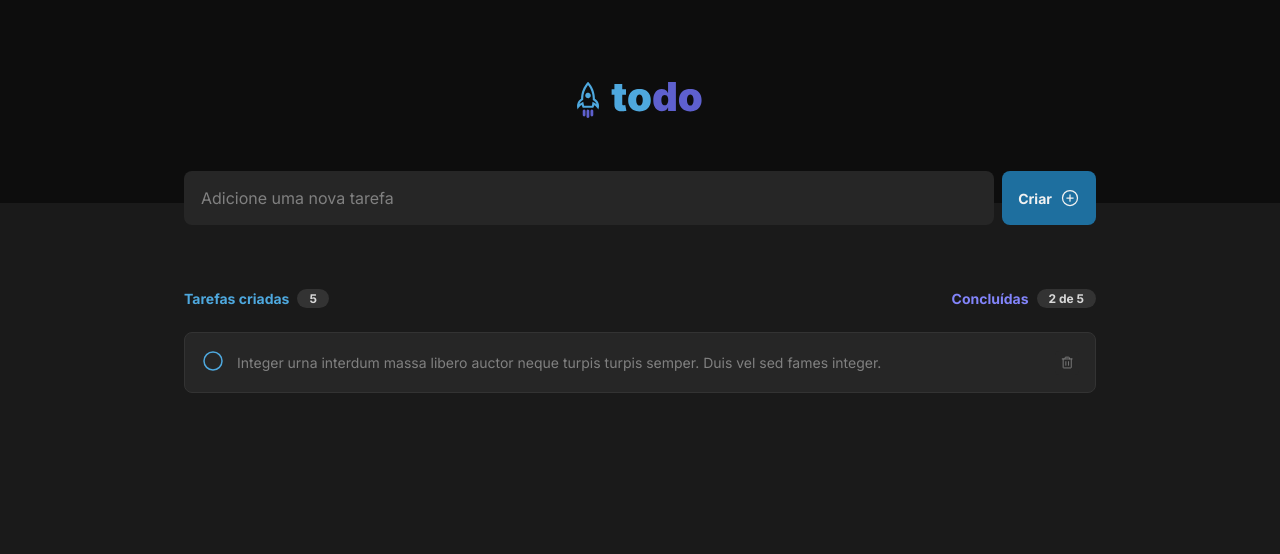
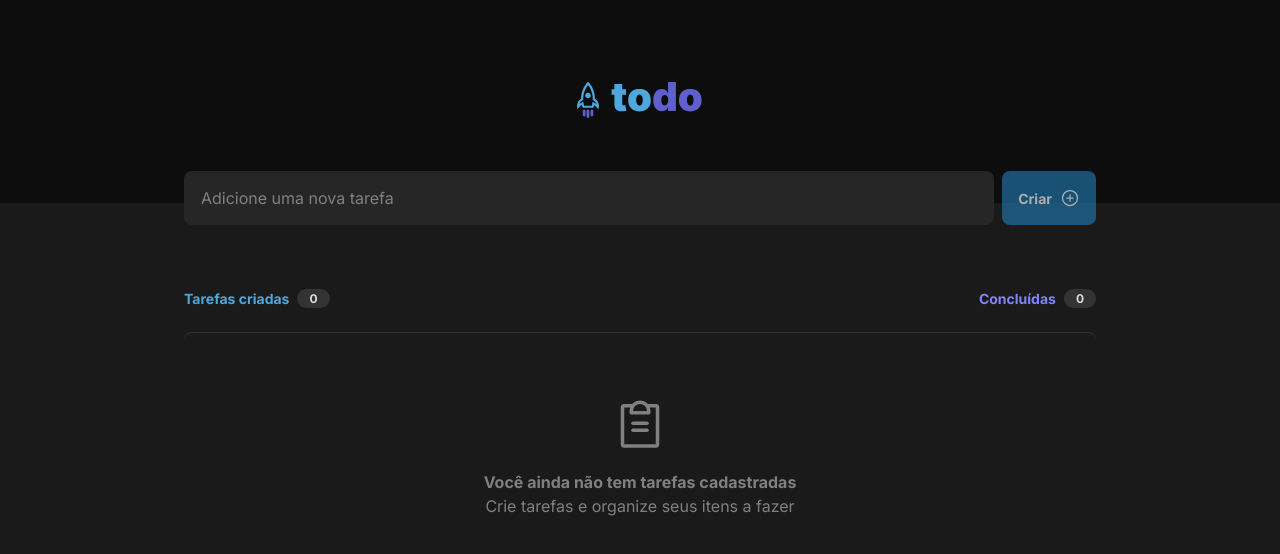
Before and after one commit to Newton-Duarte/ignite-todo-list, a React (Vite) app: page / in a window 1280 px wide. Shown: the top 554 px of the page. Built offline with nearby package versions, Linux system fonts and the light colour scheme.

Commit message:
feat: implement task form features

```diff
--- a/src/App.module.css
+++ b/src/App.module.css
@@ -88,56 +88,24 @@
   font-size: 0.75rem;
 }
 
-.todo {
-  display: flex;
-  align-items: center;
-  background-color: var(--gray-500);
-  border: 1px solid var(--gray-400);
-  columns: var(--gray-100);
-  gap: 0.75rem;
-  padding: 1rem;
-  border-radius: 8px;
+.emptyList {
+  text-align: center;
+  padding-top: 4rem;
+  border-top: 1px solid var(--gray-400);
+  border-top-left-radius: 8px;
+  border-top-right-radius: 8px;
 }
 
-.todo svg {
-  cursor: pointer;
-  color: var(--blue);
+.emptyList svg {
+  margin-bottom: 1rem;
 }
 
-.checkbox {
-  background-color: transparent;
-  outline: none;
-  border: none;
+.emptyList p {
+  font-weight: bold;
+  font-size: 1rem;
 }
 
-.checkbox:hover svg {
-  transform: color 0.2s;
-  color: var(--blue-dark);
+.emptyList p + p {
+  margin-top: 0.25rem;
+  font-weight: normal;
 }
-
-.delete {
-  background-color: var(--gray-500);
-  outline: none;
-  border: none;
-  width: 1.5rem;
-  height: 1.5rem;
-  display: flex;
-  align-items: center;
-  padding: 0.3rem;
-  border-radius: 4px;
-  margin-left: auto;
-}
-
-.delete svg {
-  color: var(--gray-300);
-}
-
-.delete:hover {
-  transition: color 0.2s, background-color 0.2s;
-  background-color: var(--gray-400);
-  color: var(--danger);
-}
-
-.delete:hover svg {
-  color: var(--danger);
-}
--- a/src/App.tsx
+++ b/src/App.tsx
@@ -1,19 +1,86 @@
-import { CheckCircle, Circle, PlusCircle, Trash } from 'phosphor-react'
+import { ClipboardText, PlusCircle } from 'phosphor-react'
+import { Header } from './components/Header'
+import { Task, Todo } from './components/Task'
+import { useState } from 'react'
+import { useForm } from 'react-hook-form'
+import * as z from 'zod'
+
 import styles from './App.module.css'
-import { Header } from './components/Header'
+import { zodResolver } from '@hookform/resolvers/zod'
+
+const taskFormSchema = z.object({
+  title: z.string().min(3, 'Mínimo de 3 caracteres'),
+})
+
+type TaskFormInputs = z.infer<typeof taskFormSchema>
 
 export function App() {
+  const [tasks, setTasks] = useState<Todo[]>([])
+
+  const completedTasks = tasks.filter((task) => task.isCompleted)
+
+  const {
+    register,
+    handleSubmit,
+    formState: { isSubmitting, isValid },
+    reset,
+  } = useForm<TaskFormInputs>({
+    resolver: zodResolver(taskFormSchema),
+    defaultValues: {
+      title: '',
+    },
+  })
+
+  function handleCreateTask(data: TaskFormInputs) {
+    const lastTask = tasks[tasks.length - 1]
+
+    setTasks((state) => [
+      ...state,
+      {
+        id: lastTask ? lastTask.id + 1 : 1,
+        title: data.title,
+        isCompleted: false,
+      },
+    ])
+
+    reset()
+  }
+
+  function handleToggleCompleteTask(taskId: number) {
+    const newTasks = tasks.map((task) => {
+      return {
+        ...task,
+        isCompleted: task.id === taskId ? !task.isCompleted : task.isCompleted,
+      }
+    })
+
+    setTasks(newTasks)
+  }
+
+  function handleDeleteTask(taskId: number) {
+    const newTasks = tasks.filter((task) => task.id !== taskId)
+    setTasks(newTasks)
+  }
+
   return (
     <>
       <Header />
       <main className={styles.main}>
-        <form className={styles.todoForm}>
+        <form
+          onSubmit={handleSubmit(handleCreateTask)}
+          className={styles.todoForm}
+        >
           <input
             className={styles.input}
             type="text"
             placeholder="Adicione uma nova tarefa"
+            {...register('title')}
           />
-          <button className={styles.button} type="submit">
+          <button
+            className={styles.button}
+            type="submit"
+            disabled={isSubmitting || !isValid}
+          >
             Criar
             <PlusCircle size={20} />
           </button>
@@ -23,27 +90,35 @@ export function App() {
           <div className={styles.todoListHeader}>
             <div>
               <p>Tarefas criadas</p>
-              <span>5</span>
+              <span>{tasks.length}</span>
             </div>
             <div>
               <p>Concluídas</p>
-              <span>2 de 5</span>
+              <span>
+                {tasks.length
+                  ? `${completedTasks.length} de ${tasks.length}`
+                  : completedTasks.length}
+              </span>
             </div>
           </div>
 
           <div>
-            <div className={styles.todo}>
-              <button type="button" className={styles.checkbox}>
-                <Circle size={24} />
-              </button>
-              <p>
-                Integer urna interdum massa libero auctor neque turpis turpis
-                semper. Duis vel sed fames integer.
-              </p>
-              <button type="button" className={styles.delete}>
-                <Trash size={18} />
-              </button>
-            </div>
+            {tasks.length ? (
+              tasks.map((task) => (
+                <Task
+                  key={task.id}
+                  task={task}
+                  onToggleComplete={handleToggleCompleteTask}
+                  onDelete={handleDeleteTask}
+                />
+              ))
+            ) : (
+              <div className={styles.emptyList}>
+                <ClipboardText size={56} />
+                <p>Você ainda não tem tarefas cadastradas</p>
+                <p>Crie tarefas e organize seus itens a fazer</p>
+              </div>
+            )}
           </div>
         </section>
       </main>
```
